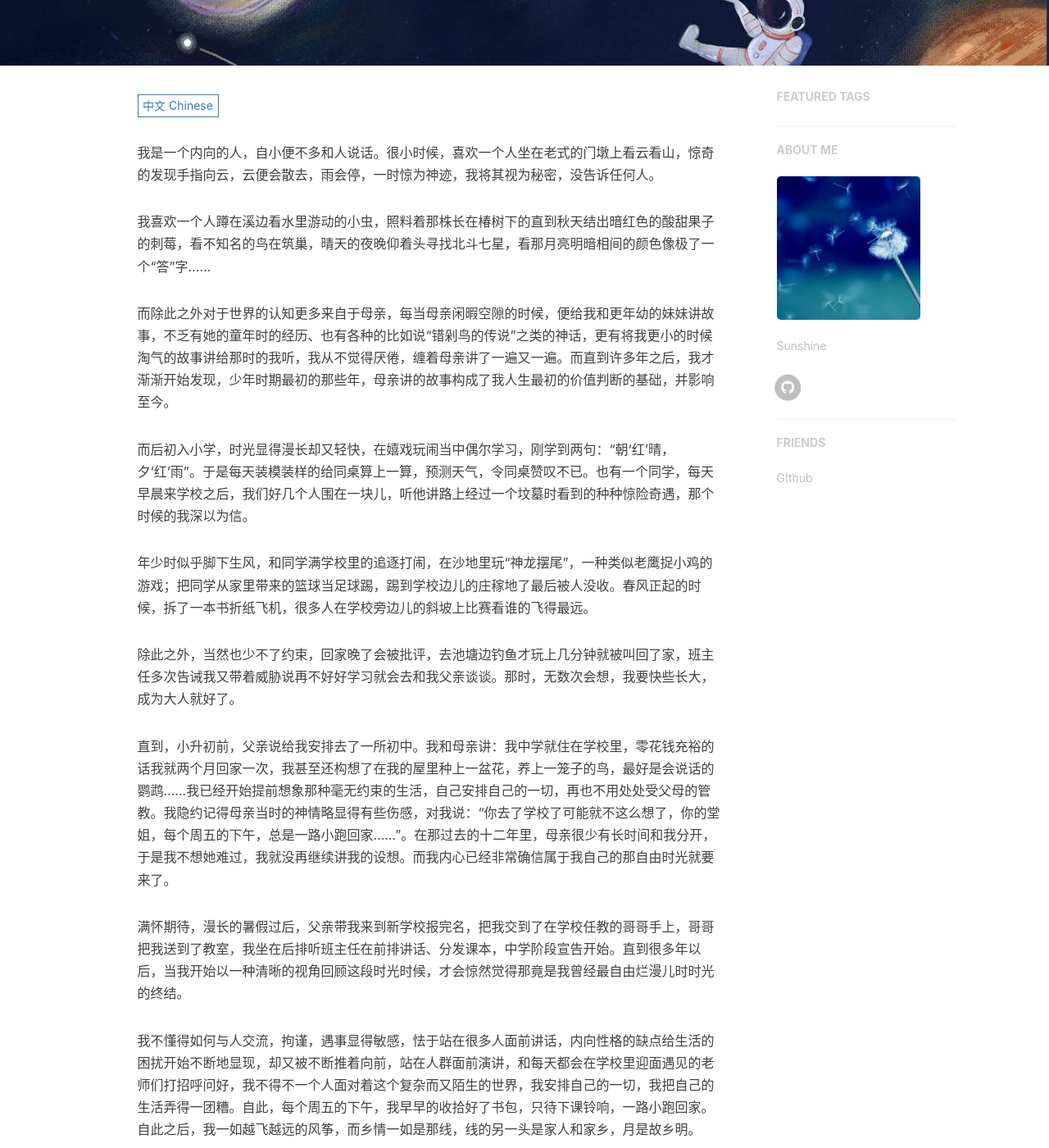
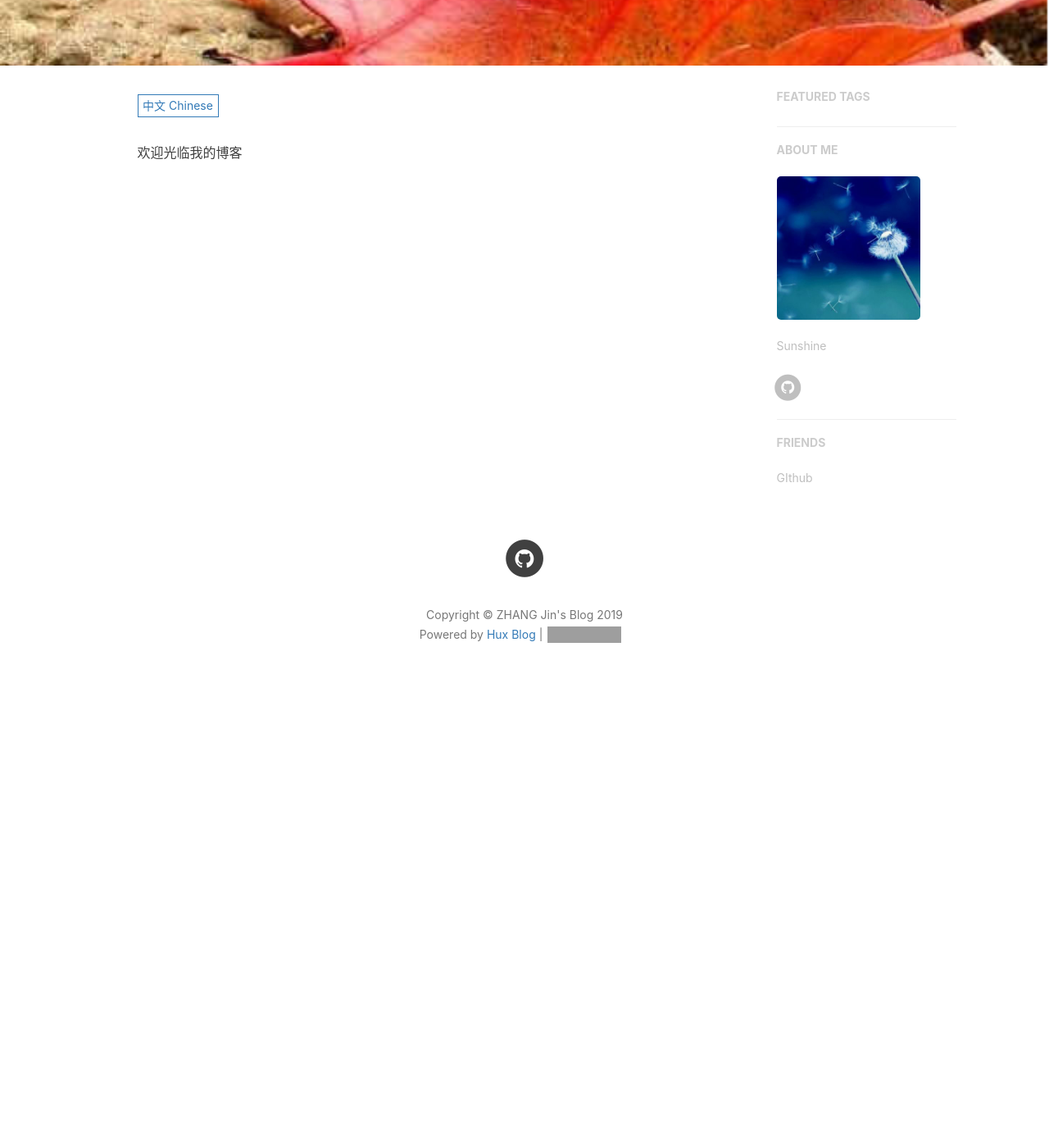
Before and after one commit to zhangjin-chn/zhangjinchn.github.io, a Jekyll site: the page built from about.html, in a window 1280 px wide and 1400 px high, scrolled down 338 px. Shown: the whole window at 82% size. Built offline with Jekyll 4.4.1, drawn with Linux system fonts in a browser that asks for light colours; nearby versions of some CDN libraries; comment, search, counter and statistics services are not loaded; after the commit the page ends 1216 px from its top, so only the background shows below that; some of the changed text lies outside the part shown; grey boxes are pictures that could not be loaded.

Commit message:
修改了图片和about

```diff
--- a/_includes/about/zh.md
+++ b/_includes/about/zh.md
@@ -1,25 +1 @@
-我是一个内向的人，自小便不多和人说话。很小时候，喜欢一个人坐在老式的门墩上看云看山，惊奇的发现手指向云，云便会散去，雨会停，一时惊为神迹，我将其视为秘密，没告诉任何人。
-
-我喜欢一个人蹲在溪边看水里游动的小虫，照料着那株长在椿树下的直到秋天结出暗红色的酸甜果子的刺莓，看不知名的鸟在筑巢，晴天的夜晚仰着头寻找北斗七星，看那月亮明暗相间的颜色像极了一个“答”字……
-
-而除此之外对于世界的认知更多来自于母亲，每当母亲闲暇空隙的时候，便给我和更年幼的妹妹讲故事，不乏有她的童年时的经历、也有各种的比如说“错剁鸟的传说”之类的神话，更有将我更小的时候淘气的故事讲给那时的我听，我从不觉得厌倦，缠着母亲讲了一遍又一遍。而直到许多年之后，我才渐渐开始发现，少年时期最初的那些年，母亲讲的故事构成了我人生最初的价值判断的基础，并影响至今。
-
-而后初入小学，时光显得漫长却又轻快，在嬉戏玩闹当中偶尔学习，刚学到两句：“朝‘红’晴，夕‘红’雨”。于是每天装模装样的给同桌算上一算，预测天气，令同桌赞叹不已。也有一个同学，每天早晨来学校之后，我们好几个人围在一块儿，听他讲路上经过一个坟墓时看到的种种惊险奇遇，那个时候的我深以为信。
-
-年少时似乎脚下生风，和同学满学校里的追逐打闹，在沙地里玩“神龙摆尾”，一种类似老鹰捉小鸡的游戏；把同学从家里带来的篮球当足球踢，踢到学校边儿的庄稼地了最后被人没收。春风正起的时候，拆了一本书折纸飞机，很多人在学校旁边儿的斜坡上比赛看谁的飞得最远。
-
-除此之外，当然也少不了约束，回家晚了会被批评，去池塘边钓鱼才玩上几分钟就被叫回了家，班主任多次告诫我又带着威胁说再不好好学习就会去和我父亲谈谈。那时，无数次会想，我要快些长大，成为大人就好了。
-
-直到，小升初前，父亲说给我安排去了一所初中。我和母亲讲：我中学就住在学校里，零花钱充裕的话我就两个月回家一次，我甚至还构想了在我的屋里种上一盆花，养上一笼子的鸟，最好是会说话的鹦鹉……我已经开始提前想象那种毫无约束的生活，自己安排自己的一切，再也不用处处受父母的管教。我隐约记得母亲当时的神情略显得有些伤感，对我说：“你去了学校了可能就不这么想了，你的堂姐，每个周五的下午，总是一路小跑回家……”。在那过去的十二年里，母亲很少有长时间和我分开，于是我不想她难过，我就没再继续讲我的设想。而我内心已经非常确信属于我自己的那自由时光就要来了。
-
-满怀期待，漫长的暑假过后，父亲带我来到新学校报完名，把我交到了在学校任教的哥哥手上，哥哥把我送到了教室，我坐在后排听班主任在前排讲话、分发课本，中学阶段宣告开始。直到很多年以后，当我开始以一种清晰的视角回顾这段时光时候，才会惊然觉得那竟是我曾经最自由烂漫儿时时光的终结。
-
-我不懂得如何与人交流，拘谨，遇事显得敏感，怯于站在很多人面前讲话，内向性格的缺点给生活的困扰开始不断地显现，却又被不断推着向前，站在人群面前演讲，和每天都会在学校里迎面遇见的老师们打招呼问好，我不得不一个人面对着这个复杂而又陌生的世界，我安排自己的一切，我把自己的生活弄得一团糟。自此，每个周五的下午，我早早的收拾好了书包，只待下课铃响，一路小跑回家。自此之后，我一如越飞越远的风筝，而乡情一如是那线，线的另一头是家人和家乡，月是故乡明。
-
-随后的生活如同是在不断加速向前，从一处离开再去往另一个地方。机缘巧合地去了安康中学，再后来选择了东北大学，再到后来的如今来到了南科大。在这个过程当中，与许许多多的人相遇相识。在安康中学人生最为重要的那三年，经历的时光被记录在了当时的几大本日记、随笔和给他人写的小传、小说之中。在那里遇见的一些人成为了我一生当中最重要的朋友。 即便是很久之后再重逢时，我们犹在回忆那段时光一整个下午。
-
-再后来又去了东北大学，四年里，经历了许多的事，与更多的人相遇见，而之后又与许多的人渐行渐远，杳无音信。人生最初的时候，我觉得成长是在不断的向前并得到，后来才渐渐觉得人生却是在不断地失去和错过，拥有的只是侥幸啊，而失去的都是人生。
-
-如今，在这个高楼耸立的城市中，偶尔的时候也会仰望天空，不由得会回想起那个童年时的遥想，曾经一度暗自猜测这或许与生俱来的上天赋予我的某种使命，并为之寻求答案。后来，这种遥想几乎沉没在记忆的地平线之下。《小王子》当中说：每一个大人都曾经是个孩子,只是我们忘记了。
-
-是啊，都几近快忘了，那风一般的少年。
+欢迎光临我的博客
--- a/about.html
+++ b/about.html
@@ -1,8 +1,8 @@
 ---
 layout: page
 title: "About"
-description: " 如风少年 "
-header-img: "img/about-bg.jpg"
+description: " 人生若只如初见 "
+header-img: "img/fengye.jpg"
 multilingual: true
 ---
 
```
Also changed, not shown: img/fengye.jpg (added).
